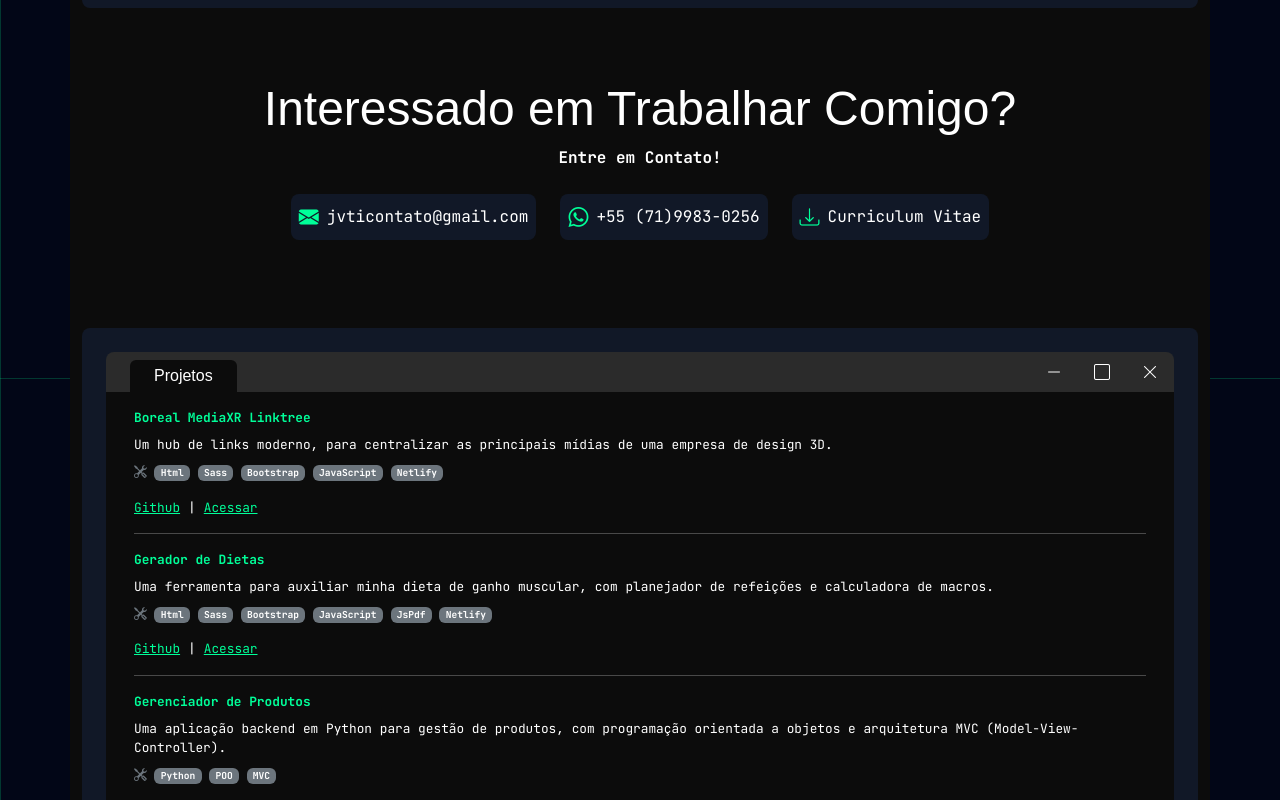
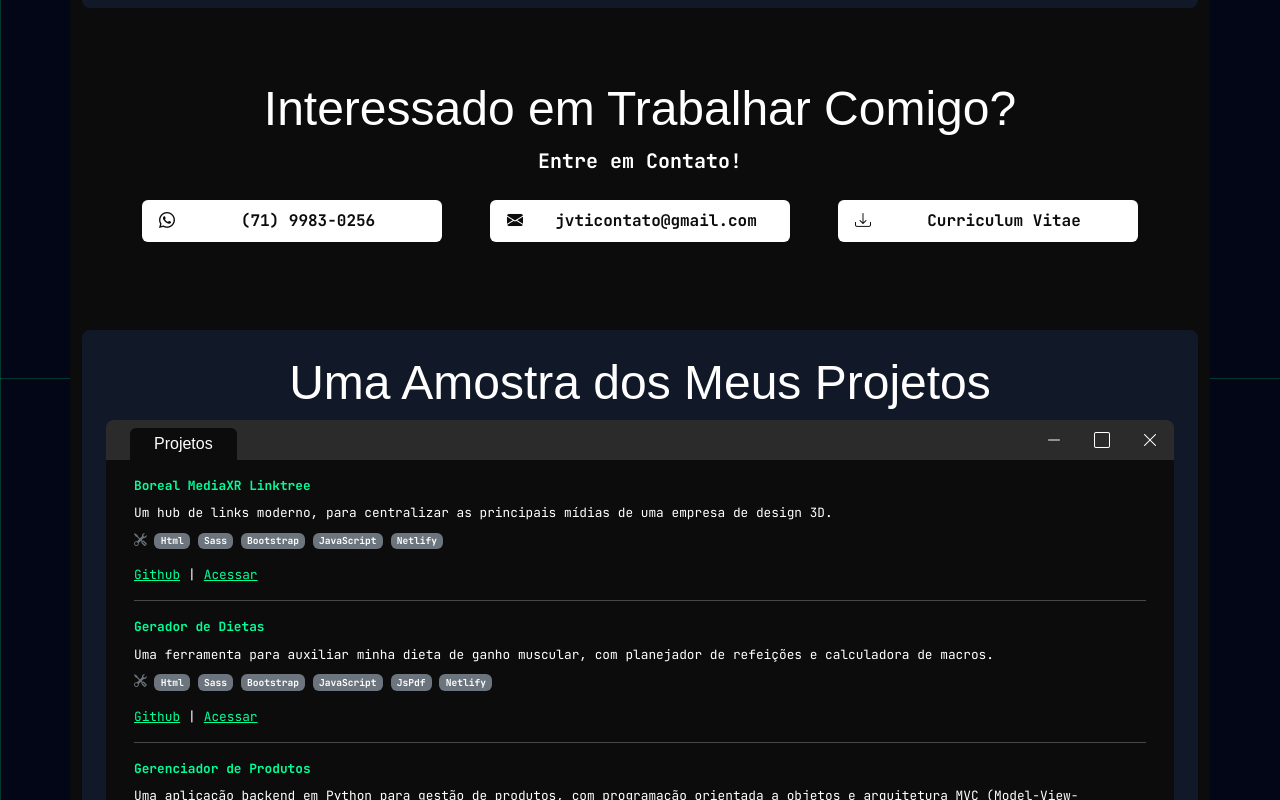
Before and after one commit to JV1T0R/personal_portfolio, a plain HTML site: page public/index.html in a window 1280 px wide. Shown: the part 1222-2022 px from the top of the page. Drawn offline with nearby package versions, Linux system fonts and the light colour scheme; a web font is replaced by a local one.

Commit message:
Style adjustments

```diff
--- a/public/index.html
+++ b/public/index.html
@@ -1,5 +1,5 @@
 <!DOCTYPE html>
-<html lang="pt-BR">
+<html lang="PT-BR">
 
 <head>
     <meta charset="UTF-8">
@@ -40,7 +40,8 @@
                         </a>
                     </li>
                     <li class="nav-item">
-                        <a href="https://www.linkedin.com/in/jo%C3%A3opamponet/" target="_blank" rel="noopener noreferrer"
+                        <a href="https://www.linkedin.com/in/jo%C3%A3opamponet/" target="_blank"
+                            rel="noopener noreferrer"
                             class="d-flex justify-content-center align-items-center position-relative rounded-circle">
                             <i class="bi bi-linkedin fs-5"></i>
                         </a>
@@ -58,9 +59,9 @@
         <main class="d-flex flex-column gap-5">
             <section class="about p-2 p-md-3 p-lg-4 rounded-3">
                 <div class="container-fluid">
-                    <h2 class="text-center m-0">
+                    <h3 class="text-center m-0">
                         Oi, eu sou o João!
-                    </h2>
+                    </h3>
 
                     <p class="mx-auto">
                         Sou um desenvolvedor apaixonado por criar soluções eficientes, com código limpo e interfaces
@@ -82,7 +83,7 @@
             <section class="skills mb-3">
                 <div class="container-fluid">
                     <h3 class="text-center">
-                        Ferramentas
+                        Conhecimentos
                     </h3>
 
                     <div class="icons d-flex flex-wrap gap-3 justify-content-center">
@@ -133,6 +134,10 @@
                         <img src="https://cdn.jsdelivr.net/gh/devicons/devicon@latest/icons/netlify/netlify-original.svg"
                             data-bs-custom-class="tooltip-custom" data-bs-toggle="tooltip" data-bs-placement="top"
                             data-bs-title="Netlify" class="p-2 rounded-3" />
+
+                        <img src="https://cdn.jsdelivr.net/gh/devicons/devicon@latest/icons/vercel/vercel-original.svg"
+                            data-bs-custom-class="tooltip-custom" data-bs-toggle="tooltip" data-bs-placement="top"
+                            data-bs-title="Vercel" class="p-2 rounded-3" />
                     </div>
                 </div>
             </section>
@@ -231,32 +236,36 @@
                 <h3 class="text-center">
                     Interessado em Trabalhar Comigo?
                 </h3>
-                <p class="text-center fw-bold mb-4">
+                <p class="text-center fw-bold fs-5 mb-4">
                     Entre em Contato!
                 </p>
 
-                <div class="d-flex flex-column flex-md-row gap-4 justify-content-center mb-3">
+                <div class="d-flex flex-column flex-lg-row gap-3 gap-lg-5 justify-content-center align-items-center mb-3">
+                    <a href="https://wa.me/557199830256?text=Ol%C3%A1%2C%20Jo%C3%A3o!" target="_blank"
+                        rel="noopener noreferrer" class="btn position-relative fw-bold">
+                        <i class="bi bi-whatsapp position-absolute"></i>
+                        (71) 9983-0256
+                    </a>
+
                     <a href="mailto:jvticontato@gmail.com" target="_blank" rel="noopener noreferrer"
-                        class="d-flex justify-content-center align-items-center gap-2 p-2 rounded-3">
-                        <i class="bi bi-envelope-fill fs-5"></i>
+                        class="btn position-relative fw-bold">
+                        <i class="bi bi-envelope-fill position-absolute"></i>
                         jvticontato@gmail.com
                     </a>
 
-                    <a href="https://wa.me/557199830256?text=Ol%C3%A1%2C%20Jo%C3%A3o!" target="_blank" rel="noopener noreferrer"
-                        class="d-flex justify-content-center align-items-center gap-2 p-2 rounded-3">
-                        <i class="bi bi-whatsapp fs-5"></i>
-                        +55 (71)9983-0256
-                    </a>
-
                     <a href="assets/documents/cv-pt.pdf" target="_blank" rel="noopener noreferrer"
-                        class="d-flex justify-content-center align-items-center gap-2 p-2 rounded-3">
-                        <i class="bi bi-download fs-5"></i>
+                        class="btn position-relative fw-bold">
+                        <i class="bi bi-download position-absolute"></i>
                         Curriculum Vitae
                     </a>
                 </div>
             </section>
 
             <section class="projects p-2 p-md-3 p-lg-4 rounded-3">
+                <h3 class="text-center">
+                    Uma Amostra dos Meus Projetos
+                </h3>
+
                 <div class="window">
 
                     <div class="window-header d-flex justify-content-between align-items-end rounded-top-3">
@@ -295,13 +304,13 @@
                                     </p>
                                 </div>
                                 <div class="d-flex gap-2 flex-wrap">
-                                    <a href="https://github.com/JV1T0R/borealLinktree"
-                                        target="_blank" rel="noopener noreferrer">
+                                    <a href="https://github.com/JV1T0R/borealLinktree" target="_blank"
+                                        rel="noopener noreferrer">
                                         Github
                                     </a>
                                     |
-                                    <a href="https://borealmedialinks.netlify.app/"
-                                        target="_blank" rel="noopener noreferrer">
+                                    <a href="https://borealmedialinks.netlify.app/" target="_blank"
+                                        rel="noopener noreferrer">
                                         Acessar
                                     </a>
                                 </div>
@@ -327,13 +336,13 @@
                                     </p>
                                 </div>
                                 <div class="d-flex gap-2 flex-wrap">
-                                    <a href="https://github.com/JV1T0R/Diet-sorter"
-                                        target="_blank" rel="noopener noreferrer">
+                                    <a href="https://github.com/JV1T0R/Diet-sorter" target="_blank"
+                                        rel="noopener noreferrer">
                                         Github
                                     </a>
                                     |
-                                    <a href="https://geradordedietas.vercel.app/"
-                                        target="_blank" rel="noopener noreferrer">
+                                    <a href="https://geradordedietas.vercel.app/" target="_blank"
+                                        rel="noopener noreferrer">
                                         Acessar
                                     </a>
                                 </div>
--- a/public/styles/sass/style.scss
+++ b/public/styles/sass/style.scss
@@ -112,7 +112,7 @@ body {
                 background: variables.$custom-blue;
                 color: variables.$standard-white;
 
-                h2 {
+                h3 {
                     font-family: variables.$font-family-primary;
                     font-size: 3.5rem;
 
@@ -191,6 +191,7 @@ body {
                 color: variables.$standard-white;
 
                 h3 {
+                    color: variables.$standard-white;
                     font-family: variables.$font-family-primary;
                     font-size: 3rem;
 
@@ -202,6 +203,7 @@ body {
                         font-size: 2.5rem;
                     }
                 }
+
 
                 .card {
                     background: variables.$custom-blue;
@@ -234,8 +236,63 @@ body {
                 }
             }
 
+            .hire {
+                color: variables.$standard-white;
+                font-family: variables.$font-family-secondary;
+
+                h3 {
+                    color: variables.$standard-white;
+                    font-family: variables.$font-family-primary;
+                    font-size: 3rem;
+
+                    @include mixins.mobile-md {
+                        font-size: 2.5rem;
+                    }
+
+                    @include mixins.mobile-sm {
+                        font-size: 2.5rem;
+                    }
+                }
+
+                a {
+                    background: variables.$standard-white;
+                    color: variables.$custom-black;
+                    font-family: variables.$font-family-secondary;
+                    width: 300px;
+                    padding: 0.5rem 1rem;
+                    padding-left: 3rem;
+                    transition: 0.2s ease-in-out;
+
+                    i {
+                        top: 50%;
+                        left: 1rem;
+                        transform: translateY(-50%);
+                    }
+
+                    &:hover,
+                    &:active {
+                        background-color: variables.$custom-green;
+                        transform: scale(1.05);
+                    }
+                }
+            }
+
             .projects {
                 background: variables.$custom-blue;
+
+                h3 {
+                    color: variables.$standard-white;
+                    font-family: variables.$font-family-primary;
+                    font-size: 3rem;
+
+                    @include mixins.mobile-md {
+                        font-size: 2.5rem;
+                    }
+
+                    @include mixins.mobile-sm {
+                        font-size: 2.5rem;
+                    }
+                }
 
                 .window {
                     .window-header {
@@ -307,45 +364,6 @@ body {
                     }
                 }
             }
-
-            .hire {
-                color: variables.$standard-white;
-                font-family: variables.$font-family-secondary;
-
-                h3 {
-                    font-family: variables.$font-family-primary;
-                    font-size: 3rem;
-
-                    @include mixins.mobile-md {
-                        font-size: 2.5rem;
-                    }
-
-                    @include mixins.mobile-sm {
-                        font-size: 2.5rem;
-                    }
-                }
-
-                a {
-                    background: variables.$custom-blue;
-                    color: variables.$standard-white;
-                    text-decoration: none;
-                    transition: all 0.3s ease;
-
-                    i {
-                        color: variables.$custom-green;
-                    }
-
-                    &:hover {
-                        transform: scale(1.05);
-                        background: variables.$custom-green;
-                        color: variables.$custom-black;
-
-                        i {
-                            color: variables.$custom-black;
-                        }
-                    }
-                }
-            }
         }
 
         footer {
```
Also changed, not shown: public/styles/css/style.css.
